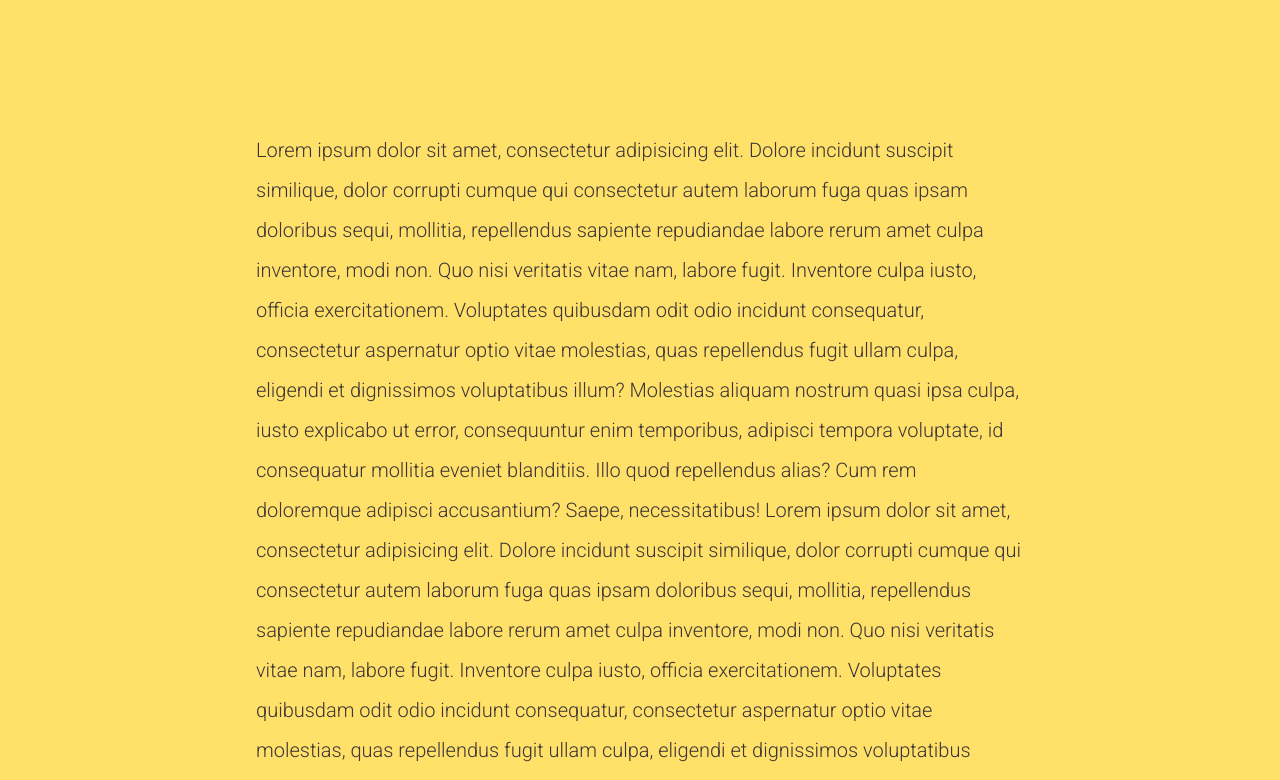
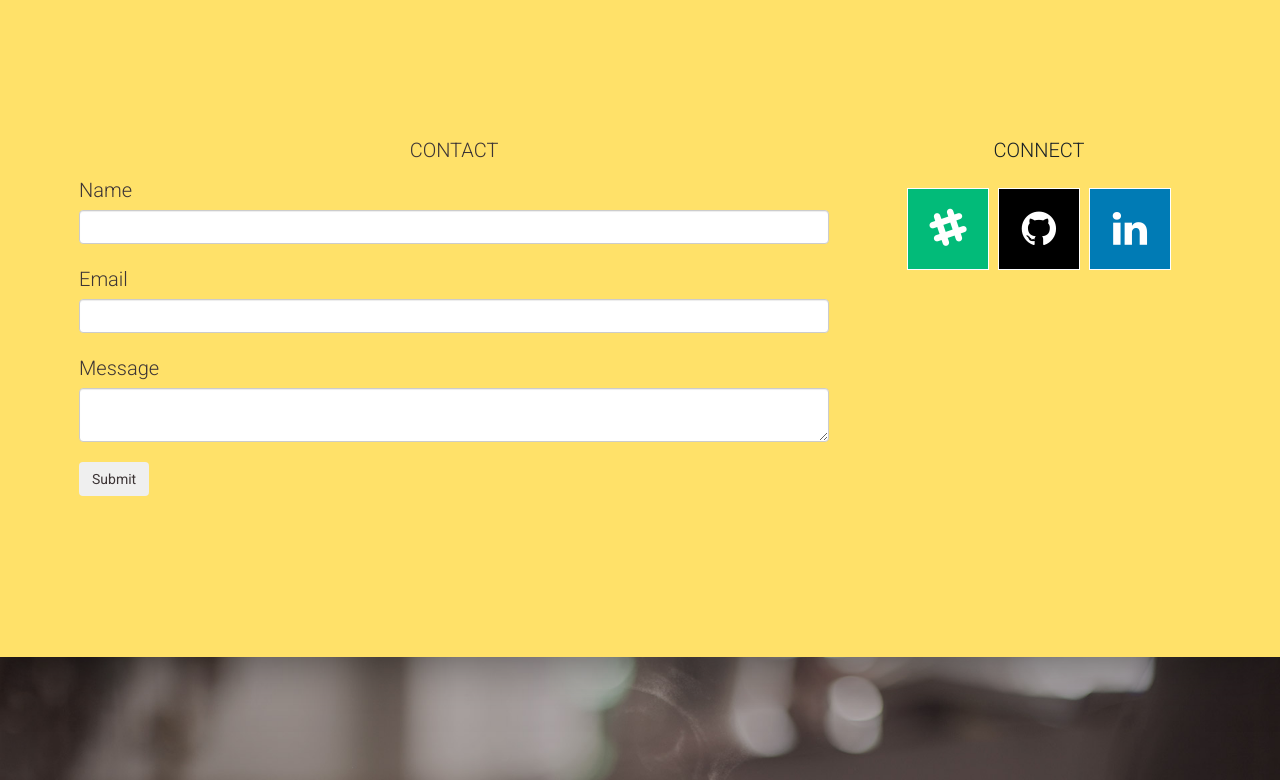
Before and after one commit to Phoenix3737/latestPortfolio, a plain HTML site: page index.html in a window 1280 px wide. Shown: the part 2320-3100 px from the top of the page. Drawn offline with nearby package versions, Linux system fonts and the light colour scheme.

Commit message:
added contact section

```diff
--- a/css/style.css
+++ b/css/style.css
@@ -239,7 +239,7 @@ Alternate Fixed & Scroll Backgrounds - by CodyHouse.co
 
 .cd-scrolling-bg__content {
   width: 90%;
-  max-width: 768px;
+  max-width: 1700px;
   margin: 0 auto;
 }
 
@@ -462,44 +462,12 @@ span {
   text-align: center;
 }
 
-/* -----------------------------------------------hexagons------------------------------------------------ */
-
-/* .hexagon {
-  position: relative;
-  width: 80px;
-  height: 46.19px;
-  background-color: #fc0;
-  margin: 23.09px 0;
+.contact-header {
+  text-align: center;
 }
 
-.hexagon:before,
-.hexagon:after {
-  content: "";
-  position: absolute;
-  width: 0;
-  border-left: 40px solid transparent;
-  border-right: 40px solid transparent;
-}
 
-.hexagon:before {
-  bottom: 100%;
-  border-bottom: 23.09px solid #fc0;
-}
-
-.hexagon:after {
-  top: 100%;
-  width: 0;
-  border-top: 23.09px solid #fc0;
-}
-
-.hex-group {
-  display: inline-block;
-  width: 100px;
-  height: 100px;
-  padding: 5px;
-} */
-
-i.fa {
+#icons {
   display: inline-block;
   text-align: center;
   border-radius: 100px;
@@ -507,3 +475,78 @@ i.fa {
   box-shadow: 0px 0px 2px #888;
   padding: 0.5em 0.6em;
 }
+
+/* ----------------------------------contact page---------------------------------- */
+
+.social {
+  /* background-color: #ffffff; */
+  text-align: center;
+  margin-bottom: 35px;
+  padding-bottom: 35px;
+  /* border: 1px solid #bdbdbd; */
+  padding: 0px 16px 20px 16px;
+}
+
+.social-header {
+  color: #192127;
+  /* background-color: #ffffff; */
+  /* border-bottom: 2px solid #bdbdbd; */
+  margin-bottom: 13px;
+}
+
+.fa {
+  padding: 20px;
+  width: 82px;
+  text-align: center;
+  text-decoration: none;
+  margin: 5px 2px;
+}
+
+.fa-linkedin:before {
+  font-size: 40px;
+}
+
+.fa-slack:before {
+  font-size: 40px;
+}
+
+.fa-github:before {
+  font-size: 40px;
+}
+
+.fa-linkedin:hover {
+  background:white;
+  color: #007bb5;
+}
+
+.fa-slack:hover {
+  background: white;
+  color:#02bb79;
+}
+
+.fa-github:hover {
+  background-color: lightgray;
+  color: black;
+}
+
+.fa-linkedin {
+  background: #007bb5;
+  color: white;
+  border: solid 1px white;
+}
+
+.fa-slack {
+  background:#02bb79;
+  color: white;
+  border: solid 1px white;
+}
+
+.fa-github {
+  background:#000000;
+  color: white;
+  border: solid 1px white;
+}
+
+/* .clearfix {
+  overflow: auto;
+} */
--- a/index.html
+++ b/index.html
@@ -77,7 +77,7 @@
 						</div>
 
 						<div class="col-xs-12 col-md-3">
-							<div><i class="fa fa-rocket fa-3x" aria-hidden="true"></i></div>
+							<div><i class="fa fa-rocket fa-3x" id="icons" aria-hidden="true"></i></div>
 							<h1>Stuff to say blah blah blah stuff to sayStuff to say blah blah blah stuStuff to say blah blah blah stuff to sayff to sayStuff to say blah blah blah stuff to say</h1>
 						</div>
 
@@ -168,12 +168,55 @@
 			</div>
 		</div> <!-- cd-fixed-bg -->
 
+		<!--------------------------- contact page -------------------------------->
+
 		<div class="cd-scrolling-bg cd-scrolling-bg--color-3">
 			<div class="cd-scrolling-bg__content">
-				<p>
-					Lorem ipsum dolor sit amet, consectetur adipisicing elit. Dolore incidunt suscipit similique, dolor corrupti cumque qui consectetur autem laborum fuga quas ipsam doloribus sequi, mollitia, repellendus sapiente repudiandae labore rerum amet culpa inventore, modi non. Quo nisi veritatis vitae nam, labore fugit. Inventore culpa iusto, officia exercitationem. Voluptates quibusdam odit odio incidunt consequatur, consectetur aspernatur optio vitae molestias, quas repellendus fugit ullam culpa, eligendi et dignissimos voluptatibus illum? Molestias aliquam nostrum quasi ipsa culpa, iusto explicabo ut error, consequuntur enim temporibus, adipisci tempora voluptate, id consequatur mollitia eveniet blanditiis. Illo quod repellendus alias? Cum rem doloremque adipisci accusantium? Saepe, necessitatibus!
-					Lorem ipsum dolor sit amet, consectetur adipisicing elit. Dolore incidunt suscipit similique, dolor corrupti cumque qui consectetur autem laborum fuga quas ipsam doloribus sequi, mollitia, repellendus sapiente repudiandae labore rerum amet culpa inventore, modi non. Quo nisi veritatis vitae nam, labore fugit. Inventore culpa iusto, officia exercitationem. Voluptates quibusdam odit odio incidunt consequatur, consectetur aspernatur optio vitae molestias, quas repellendus fugit ullam culpa, eligendi et dignissimos voluptatibus illum? Molestias aliquam nostrum quasi ipsa culpa, iusto explicabo ut error, consequuntur enim temporibus, adipisci tempora voluptate, id consequatur mollitia eveniet blanditiis. Illo quod repellendus alias? Cum rem doloremque adipisci accusantium? Saepe, necessitatibus!
-				</p>
+
+
+					<div id="bottom" class="container clearfix">
+							<div class="row">
+								<div class="col-xs-12 col-md-8">
+									<div class="contact">
+										<h1 class="contact-header">CONTACT</h1>
+										<div class="contact-form">
+											<form method="post" action="assets/php/form.php">
+
+												<div class="form-group">
+													<label for="name">Name</label>
+													<input name="name" id="name" class="form-control"></input>
+												</div>
+
+												<div class="form-group">
+													<label for="email">Email</label>
+													<input name="email" id="email" class="form-control"></input>
+												</div>
+
+												<div class="form-group">
+													<label for="message">Message</label>
+													<textarea name="message" id="message" class="form-control" maxlength="200" size="30"></textarea>
+
+												</div>
+
+
+
+												<button type="submit" class="btn submit">Submit</button>
+											</form>
+										</div>
+									</div>
+								</div>
+
+								<div class="col-xs-12 col-md-4">
+									<div class="social">
+										<h2 class="social-header">CONNECT</h2>
+										<a href="https://slack.com/signin?" target="_blank" class="fa fa-slack"></a>
+										<a href="https://github.com/Phoenix3737" target="_blank" class="fa fa-github"></a>
+										<a href="https://www.linkedin.com/in/mark-groves-45289a68/" target="_blank" class="fa fa-linkedin"></a>
+									</div>
+								</div>
+							</div>
+						</div>
+
 			</div> <!-- cd-scrolling-bg__content -->
 		</div> <!-- cd-scrolling-bg -->
 
```
